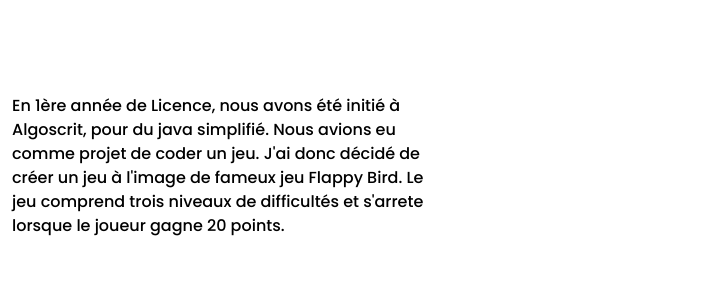
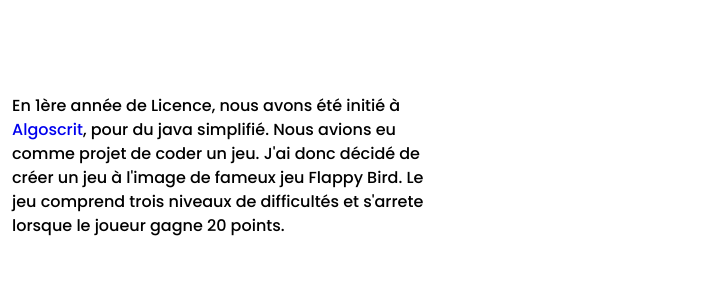
Before and after one commit to christellervn/portfolio, a plain HTML site: page dev.html in a window 1280 px wide. Shown: the part 399-707 px from the top of the page, 576-1280 px from the left. Drawn offline with Linux system fonts and the light colour scheme.

Commit message:
Update dev.html

```diff
--- a/dev.html
+++ b/dev.html
@@ -28,7 +28,7 @@
 </p>
 <img src='https://drive.google.com/uc?export=view&id=1c1jcsvZ4S1JwnUtDRtCWZgEFUhcNc7yb' width="400" height="300" alt=''>
 
-<p>En 1ère année de Licence, nous avons été initié à Algoscrit, pour du java simplifié. Nous avions eu comme projet de coder un jeu. J'ai donc décidé de créer un jeu à l'image de fameux jeu Flappy Bird. Le jeu comprend trois niveaux de difficultés et s'arrete lorsque le joueur gagne 20 points.
+<p>En 1ère année de Licence, nous avons été initié à <a href="https://algoscript.info/">Algoscrit</a>, pour du java simplifié. Nous avions eu comme projet de coder un jeu. J'ai donc décidé de créer un jeu à l'image de fameux jeu Flappy Bird. Le jeu comprend trois niveaux de difficultés et s'arrete lorsque le joueur gagne 20 points.
  </p>
 </div>
 
```
